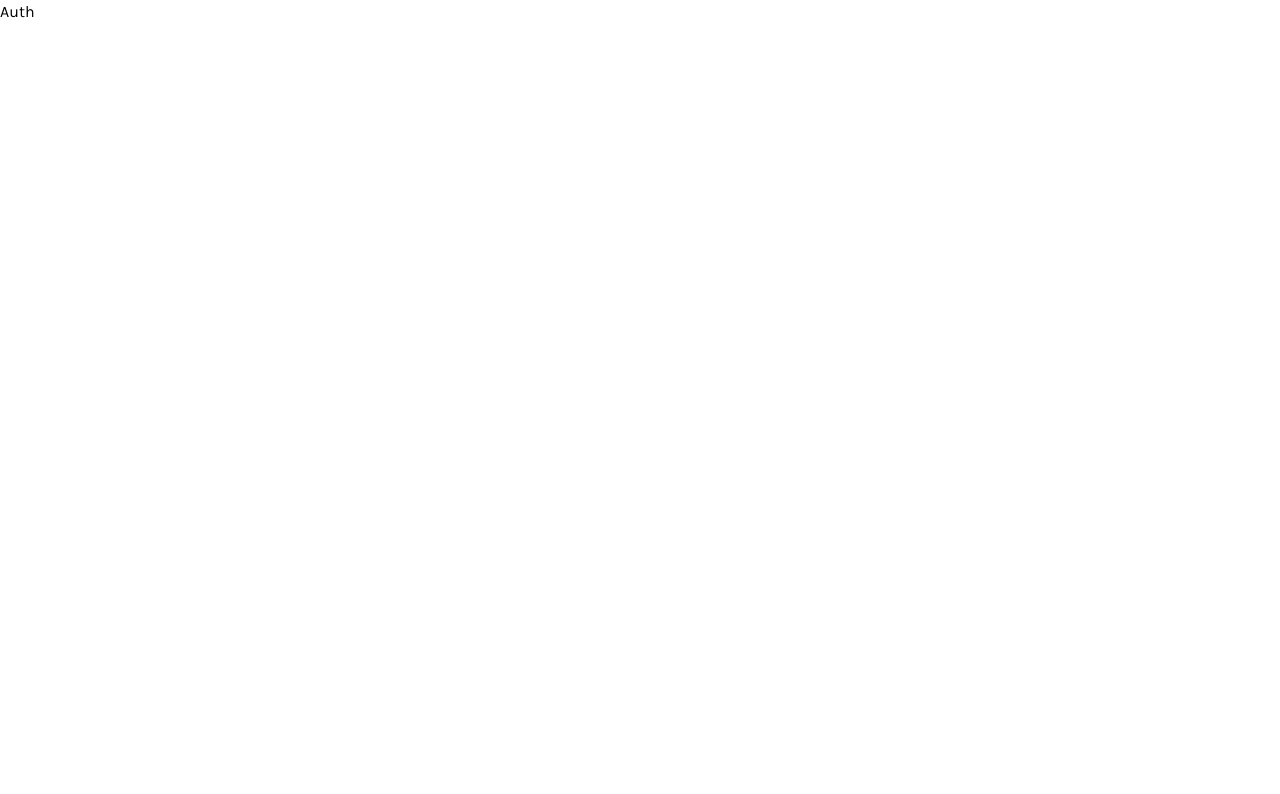
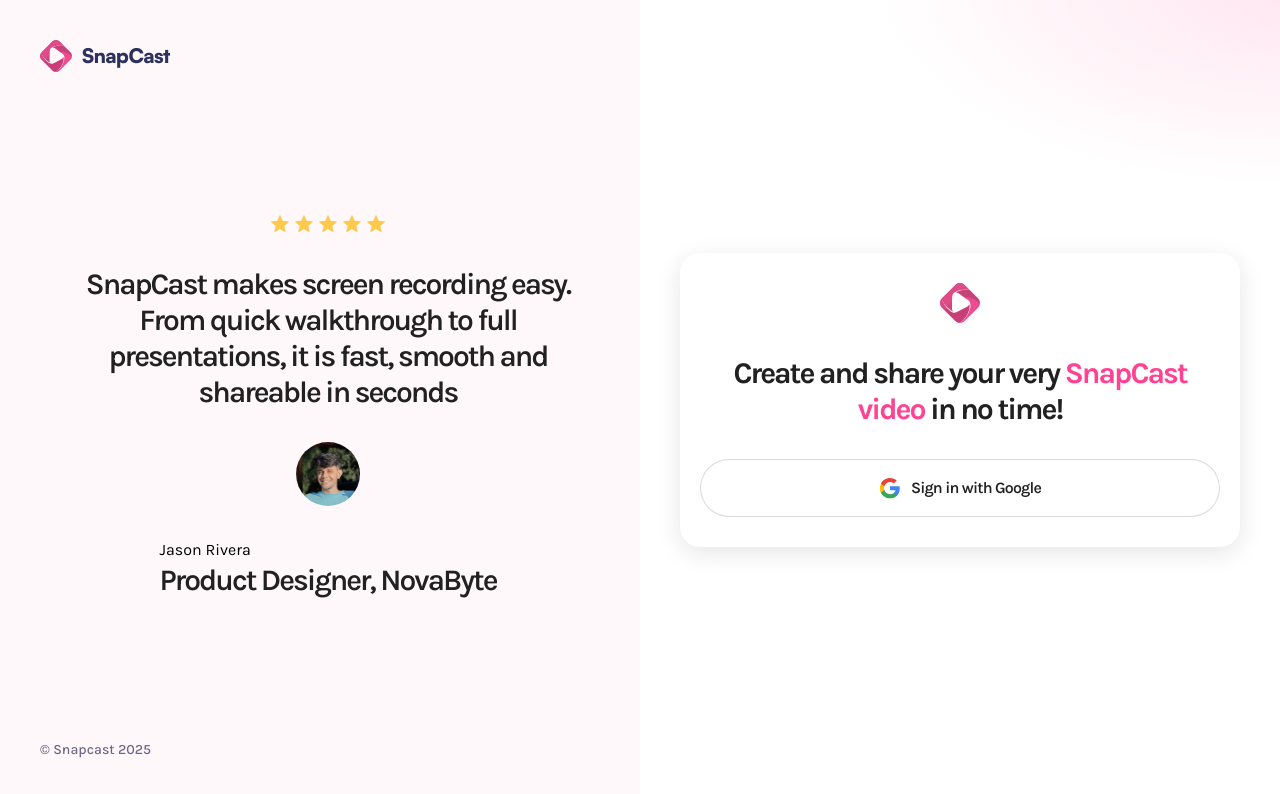
Before and after one commit to nasii05/loom_clone, a Next.js app: page /sign-in in a window 1280 px wide. Shown: the top 794 px of the page. Built offline with nearby package versions, Linux system fonts and the light colour scheme.

Commit message:
User auth UI with google

```diff
--- a/app/(auth)/sign-in/page.tsx
+++ b/app/(auth)/sign-in/page.tsx
@@ -1,8 +1,58 @@
 import React from 'react'
+import Link from "next/link";
+import Image from "next/image";
 
 const Page = () => {
     return (
-        <div>Auth</div>
+        <main className='sign-in'>
+            <aside className="testimonial">
+                <Link href="/">
+                    <Image src="/assets/icons/logo.svg" alt="logo"
+                           width={32} height={32}/>
+                    <h1>SnapCast</h1>
+                </Link>
+
+                <div className="description">
+                    <section>
+                        <figure>
+                            {Array.from({length: 5}).map((_, index) => (
+                                <Image src="/assets/icons/star.svg" alt="star"
+                                       width={20} height={20} key={index}/>
+                            ))}
+                        </figure>
+                        <p>
+                            SnapCast makes screen recording easy. From quick
+                            walkthrough to full presentations, it is fast, smooth and shareable
+                            in seconds
+                        </p>
+                        <article>
+                            <Image src="/assets/images/jason.png" alt="jason"
+                                   width={64} height={64} className="rounded-full"/>
+                        </article>
+                        <div>
+                            <h2>Jason Rivera</h2>
+                            <p>Product Designer, NovaByte</p>
+                        </div>
+                    </section>
+                </div>
+                <p>&copy; Snapcast {new Date().getFullYear()}</p>
+            </aside>
+            <aside className="google-sign-in">
+                <section>
+                    <Link href="/">
+                        <Image src="/assets/icons/logo.svg" alt="logo" height={40} width={40}/>
+                    </Link>
+                    <p>Create and share your very <span>SnapCast
+                        video</span> in no time!</p>
+                    <button>
+                        <Image src="/assets/icons/google.svg" alt="google"
+                        width={22} height={22}/>
+                        <span>Sign in with Google</span>
+                    </button>
+                </section>
+            </aside>
+            <div className="overlay"></div>
+        </main>
     )
 }
 export default Page
--- /dev/null
+++ b/app/(root)/video/[videoId]/page.tsx
@@ -0,0 +1,10 @@
+import React from 'react'
+
+const Page = () => {
+    return (
+        <main className="wrapper page">
+            VIDEO Details Page
+        </main>
+    )
+}
+export default Page
--- a/index.d.ts
+++ b/index.d.ts
@@ -104,7 +104,7 @@
   src: string | null;
 }
 
-type Visibility = 'string';
+type Visibility = "public" | "private";
 
 declare interface VideoDetails {
   videoId: string;
```
